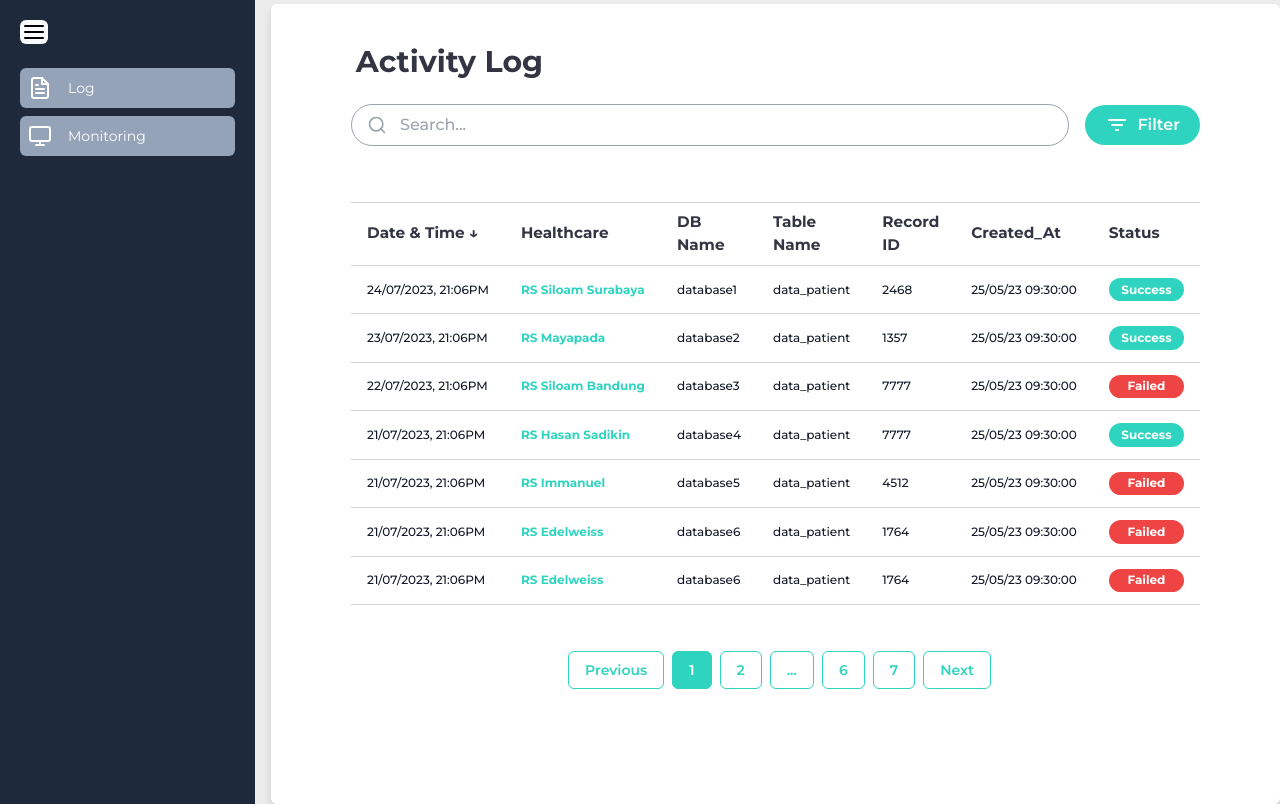
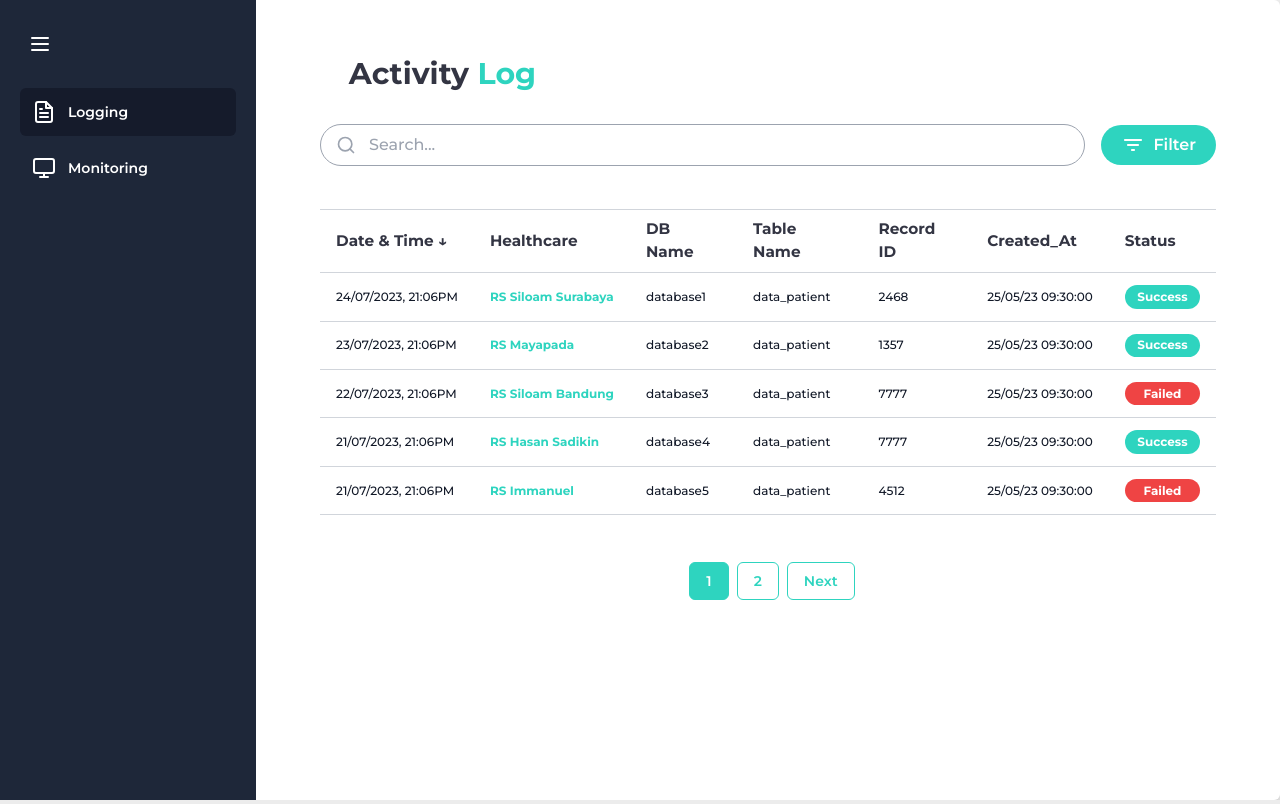
Before and after one commit to CP-4-Data-Integration-SIMRS/DatInt-FE, a Next.js app: page / in a window 1280 px wide. Built offline with nearby package versions, Linux system fonts and the light colour scheme.

Commit message:
style: Change style sidebar

```diff
--- a/components/TableLog.jsx
+++ b/components/TableLog.jsx
@@ -1,10 +1,10 @@
 import React from "react";
 import { useState } from "react";
 
-const TableLog = ({ data }) => {
+const TableLog = ({ data, currentPage, totalPages, goToPage }) => {
   return (
     <div>
-      <div className="px-10 pb-6 mt-6 relative overflow-x-auto overflow-y-auto min-h-[20rem]">
+      <div className="px-10 pb-6 mt-[2.7rem] relative overflow-x-auto overflow-y-auto min-h-[20rem]">
         <table
           className="w-full border-collapse table-auto  text-left text-gray-800 rounded-lg"
           id="data-table"
@@ -64,31 +64,38 @@ const TableLog = ({ data }) => {
           </tbody>
         </table>
       </div>
-      <div className="flex items-center justify-center md:justify-center mt-[1.4rem]">
-        {/* Tombol Previous */}
-        <button className="relative hover:bg-[#2ED4BF] hover:text-white  rounded-md ml-2 z-10 text-[#2ED4BF] inline-flex items-center border border-[#2ED4BF] px-4 py-2 text-sm font-semibold  focus:z-20 focus-visible:outline focus-visible:outline-2 focus-visible:outline-offset-2 focus-visible:outline-[#2ED4BF]">
-          Previous
-        </button>
-        {/* Tombol halaman */}
-        <button className="relative text-white bg-[#2ED4BF] rounded-md ml-2 z-10 inline-flex items-center border border-[#2ED4BF] px-4 py-2 text-sm font-semibold  focus:z-20 focus-visible:outline focus-visible:outline-2 focus-visible:outline-offset-2 focus-visible:outline-[#2ED4BF]">
-          1
-        </button>
-        <button className="relative text-[#2ED4BF] hover:bg-[#2ED4BF] hover:text-white rounded-md ml-2 z-10 inline-flex items-center border border-[#2ED4BF] px-4 py-2 text-sm font-semibold  focus:z-20 focus-visible:outline focus-visible:outline-2 focus-visible:outline-offset-2 focus-visible:outline-[#2ED4BF]">
-          2
-        </button>
-        <button className="relative text-[#2ED4BF] hover:bg-[#2ED4BF] hover:text-white  rounded-md ml-2 z-10 inline-flex items-center border border-[#2ED4BF] px-4 py-2 text-sm font-semibold  focus:z-20 focus-visible:outline focus-visible:outline-2 focus-visible:outline-offset-2 focus-visible:outline-[#2ED4BF]">
-          ...
-        </button>
-        <button className="relative text-[#2ED4BF] hover:bg-[#2ED4BF] hover:text-white  rounded-md ml-2 z-10 inline-flex items-center border border-[#2ED4BF] px-4 py-2 text-sm font-semibold  focus:z-20 focus-visible:outline focus-visible:outline-2 focus-visible:outline-offset-2 focus-visible:outline-[#2ED4BF]">
-          6
-        </button>
-        <button className="relative text-[#2ED4BF] hover:bg-[#2ED4BF] hover:text-white  rounded-md ml-2 z-10 inline-flex items-center border border-[#2ED4BF] px-4 py-2 text-sm font-semibold  focus:z-20 focus-visible:outline focus-visible:outline-2 focus-visible:outline-offset-2 focus-visible:outline-[#2ED4BF]">
-          7
-        </button>
-        {/* Tombol Next */}
-        <button className="relative hover:bg-[#2ED4BF] hover:text-white  rounded-md ml-2 z-10 text-[#2ED4BF] inline-flex items-center border border-[#2ED4BF] px-4 py-2 text-sm font-semibold  focus:z-20 focus-visible:outline focus-visible:outline-2 focus-visible:outline-offset-2 focus-visible:outline-[#2ED4BF]">
-          Next
-        </button>
+      <div className="flex items-center justify-center md:justify-center mt-[1.4rem] mb-5">
+        {currentPage > 1 && (
+          <button
+            onClick={() => goToPage(currentPage - 1)}
+            className="relative hover:bg-[#2ED4BF] text-[#2ED4BF] hover:text-white rounded-md ml-2 z-10 inline-flex items-center border border-[#2ED4BF] px-4 py-2 text-sm font-semibold focus:z-20 focus-visible:outline focus-visible:outline-2 focus-visible:outline-offset-2 focus-visible:outline-[#2ED4BF]"
+          >
+            Previous
+          </button>
+        )}
+
+        {Array.from({ length: totalPages }).map((_, index) => (
+          <button
+            key={index}
+            onClick={() => goToPage(index + 1)}
+            className={`relative ${
+              currentPage === index + 1
+                ? "text-white bg-[#2ED4BF] rounded-md ml-2 z-10"
+                : "text-[#2ED4BF] hover:bg-[#2ED4BF] hover:text-white rounded-md ml-2 z-10"
+            } inline-flex items-center border border-[#2ED4BF] px-4 py-2 text-sm font-semibold  focus:z-20 focus-visible:outline focus-visible:outline-2 focus-visible:outline-offset-2 focus-visible:outline-[#2ED4BF]`}
+          >
+            {index + 1}
+          </button>
+        ))}
+
+        {currentPage < totalPages && (
+          <button
+            onClick={() => goToPage(currentPage + 1)}
+            className="relative hover:bg-[#2ED4BF] hover:text-white rounded-md ml-2 z-10 text-[#2ED4BF] inline-flex items-center border border-[#2ED4BF] px-4 py-2 text-sm font-semibold focus:z-20 focus-visible:outline focus-visible:outline-2 focus-visible:outline-offset-2 focus-visible:outline-[#2ED4BF]"
+          >
+            Next
+          </button>
+        )}
       </div>
     </div>
   );
--- a/components/layout.jsx
+++ b/components/layout.jsx
@@ -1,10 +1,18 @@
 import SideBar from "./sidebar";
+import { useState } from "react";
 
-export default function Layout ({children}) {
-    return (
-        <div className="flex gap-x-4">
-            <SideBar />
-            {children}
-        </div>
-    )
+export default function Layout({ children }) {
+  const [isSidebarOpen, setSidebarOpen] = useState(true);
+
+  const toggleSidebar = () => {
+    setSidebarOpen(!isSidebarOpen);
+  };
+  return (
+    <div className="flex gap-x-4">
+      <SideBar open={isSidebarOpen} toggleSidebar={toggleSidebar} />
+      <div className="min-h-screen w-full bg-[#fff] rounded-md drop-shadow-lg flex">
+        {children}
+      </div>
+    </div>
+  );
 }
--- a/components/sidebar.jsx
+++ b/components/sidebar.jsx
@@ -1,46 +1,63 @@
 import Link from "next/link";
-import { useState } from "react"
+import { useRouter } from "next/router";
+import { useState } from "react";
 import { FileText, Menu, Monitor } from "react-feather";
 
-export default function SideBar() {
-    const [open, setOpen] = useState(true);
-    console.log(open);
+export default function SideBar({ open, toggleSidebar }) {
   const Menus = [
-        { title: "Log", icon : <FileText />, ref : '/' },
-        { title: "Monitoring", icon :  <Monitor />, ref : '/monitoring' },
+    { title: "Logging", icon: <FileText />, ref: "/" },
+    { title: "Monitoring", icon: <Monitor />, ref: "/monitoring" },
   ];
+  const router = useRouter();
 
   return (
-        <div className={`${open ? 'w-72' : 'w-20'} bg-slate-800 p-5 duration-300 block`}>
-            <Menu
-                className={`${open ? 'right-3 top-9 ' : ''} cursor-pointe w-7 bg-slate-50 hover:bg-teal-400 hover:text-white self-center rounded-md cursor-pointer`}
-                onClick={() => setOpen(!open)}
+    <aside
+      className={`fixed inset-y-0 left-0 z-[99] flex-shrink-0  px-5 py-6 bg-[#1e2739] text-white transform transition-all duration-300 ${
+        open ? "translate-x-0 w-64 " : " w-20 "
+      }`}
+    >
+      <div className="">
+        <button
+          className="p-2 text-white rounded-md hover:text-white focus:outline-none block "
+          onClick={toggleSidebar}
+        >
+          <svg
+            className="w-6 h-6"
+            fill="none"
+            stroke="currentColor"
+            viewBox="0 0 24 24"
+            xmlns="http://www.w3.org/2000/svg"
+          >
+            <path
+              strokeLinecap="round"
+              strokeLinejoin="round"
+              strokeWidth="2"
+              d="M4 6h16M4 12h16M4 18h16"
             />
-
+          </svg>
+        </button>
         <ul className="pt-6">
-                {open ? Menus.map((menu, idx) => {
-                    return (
-                        <Link key={idx} href={`${menu.ref}`}>
-                            <li key={idx}
-                            className={`flex  rounded-md p-2 cursor-pointer hover:bg-slate-200 bg-slate-400 mb-2 hover:text-black text-[#fff] text-sm items-center gap-x-4
-                                ${idx === 0 && "bg-light-white"}`}
+          {Menus.map((menu, idx) => (
+            <li
+              key={idx}
+              className={
+                "mb-2 hover:text-white cursor-pointer px-3 py-3 rounded-md flex items-center" +
+                (router.pathname == `${menu.ref}`
+                  ? " bg-[#151b2b]"
+                  : " hover:bg-[#151b2b]")
+              }
+              onClick={() => router.push(`${menu.ref}`)}
             >
-                                {menu.icon}
+              <p className="w-6 h-6">{menu.icon}</p>
+              {open && (
+                <p className="text-white inline-block font-semibold text-sm ml-3">
                   {menu.title}
+                </p>
+              )}
             </li>
-                        </Link>
-                    )
-                }) : <>
-                        {Menus.map((menu, idx) => {
-                            return (
-                                <li key={idx} className="hover:bg-slate-200 rounded-md bg-slate-400 mb-2 p-2 hover:text-black text-[#fff] items-center">
-                                    <Link href={`${menu.ref}`}>{menu.icon}</Link>
-                                </li>
-                            )
-                        })}
-                    </>
-                }
+          ))}
         </ul>
       </div>
-    )
+    </aside>
+  );
 }
--- a/pages/index.js
+++ b/pages/index.js
@@ -4,11 +4,20 @@ import TableLog from "@/components/TableLog";
 import { useState, useEffect } from "react";
 import axios from "axios";
 import Layout from "@/components/layout";
+import SideBar from "@/components/sidebar";
 
 export default function Home() {
   const [logs, setLogs] = useState([]);
   const [filteredLogs, setFilteredLogs] = useState([]);
   const [activeFilter, setActiveFilter] = useState("All");
+  const [currentPage, setCurrentPage] = useState(1);
+
+  const itemsPerPage = 5;
+  const lastIndex = currentPage * itemsPerPage;
+  const firstIndex = lastIndex - itemsPerPage;
+  const currentLogs = filteredLogs.slice(firstIndex, lastIndex);
+
+  const totalPages = Math.ceil(filteredLogs.length / itemsPerPage);
 
   const fetchLogs = async () => {
     try {
@@ -23,6 +32,12 @@ export default function Home() {
   useEffect(() => {
     fetchLogs();
   }, []);
+
+  const [isSidebarOpen, setSidebarOpen] = useState(true);
+
+  const toggleSidebar = () => {
+    setSidebarOpen(!isSidebarOpen);
+  };
 
   const handleSearch = (event) => {
     const searchTerm = event.target.value.toLowerCase();
@@ -40,13 +55,23 @@ export default function Home() {
     );
 
     setFilteredLogs(filtered);
+    setCurrentPage(1); // Reset page to the first page after search
+  };
+
+  const goToPage = (pageNumber) => {
+    setCurrentPage(pageNumber);
   };
 
   return (
-    <Layout>
-    <div className="min-h-screen bg-[#fff] rounded-md drop-shadow-lg flex flex-col px-10 mt-1 py-10">
-      <h1 className="text-3xl font-bold ml-[1.8rem] sm:ml-[2.8rem] mb-6 text-[#333543]">
-        Activity Log
+    <div className="min-h-screen bg-[#fff] rounded-md drop-shadow-lg flex">
+      <SideBar open={isSidebarOpen} toggleSidebar={toggleSidebar} />
+      <main
+        className={`px-6 pb-6 pt-4 ${
+          isSidebarOpen ? "lg:ml-64" : "ml-0 pl-24"
+        } flex-grow`}
+      >
+        <h1 className="px-6 pt-10 text-3xl font-bold ml-[1.8rem] sm:ml-[2.8rem] mb-8 text-[#333543]">
+          Activity <span className="text-[#2ED4BF]">Log</span>
         </h1>
         <div className="mb-8 flex flex-row items-start sm:items-center px-6 sm:px-10">
           <Searchbar handleSearch={handleSearch} />
@@ -56,8 +81,13 @@ export default function Home() {
             setActiveFilter={setActiveFilter}
           />
         </div>
-      <TableLog data={filteredLogs} />
+        <TableLog
+          data={currentLogs}
+          currentPage={currentPage}
+          totalPages={totalPages}
+          goToPage={goToPage}
+        />
+      </main>
     </div>
-    </Layout>
   );
 }
--- a/pages/monitoring.js
+++ b/pages/monitoring.js
@@ -4,6 +4,7 @@ import Searchbar from "@/components/SearchBar";
 import { useState, useEffect } from "react";
 import axios from "axios";
 import Layout from "@/components/layout";
+import SideBar from "@/components/sidebar";
 
 const MonitoringPage = () => {
   const [monitor, setMonitor] = useState([]);
@@ -30,10 +31,21 @@ const MonitoringPage = () => {
   useEffect(() => {
     fetchMonitor();
   }, []);
+
+  const [isSidebarOpen, setSidebarOpen] = useState(true);
+
+  const toggleSidebar = () => {
+    setSidebarOpen(!isSidebarOpen);
+  };
   return (
-    <Layout>
-      <div className="min-h-screen bg-[#fff] rounded-md drop-shadow-lg flex flex-col px-10">
-        <h1 className="px-6 pt-10 text-3xl font-bold ml-[1.8rem] sm:ml-[2.8rem] mb-6 text-[#333543]">
+    <div className="min-h-screen bg-[#fff] rounded-md drop-shadow-lg flex">
+      <SideBar open={isSidebarOpen} toggleSidebar={toggleSidebar} />
+      <main
+        className={`px-6 pb-6 pt-4 ${
+          isSidebarOpen ? "lg:ml-64" : "ml-0 pl-24"
+        } flex-grow`}
+      >
+        <h1 className="px-6 pt-10 text-3xl font-bold ml-[1.8rem] sm:ml-[2.8rem] mb-8 text-[#333543]">
           CDC <span className="text-[#2ED4BF]">Monitoring</span>
         </h1>
         <div className="w-full flex justify-center sm:justify-end">
@@ -42,8 +54,8 @@ const MonitoringPage = () => {
           </div>
         </div>
         <TableData className="flex-grow" data={filteredMonitor} />
-      </div>
-    </Layout>
+      </main>
+    </div>
   );
 };
 
```
Lines whose indentation alone changed are shown as unchanged.
